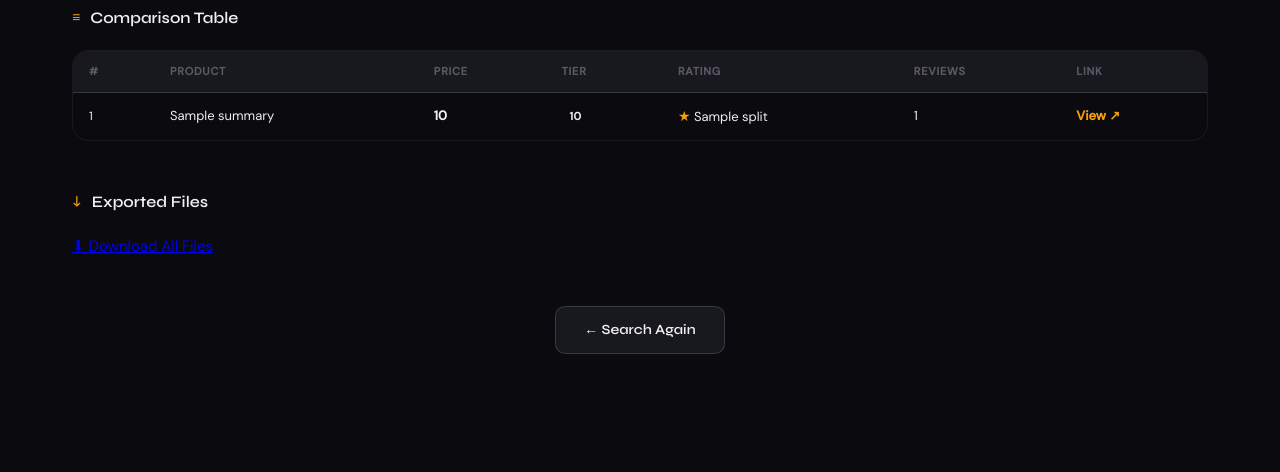
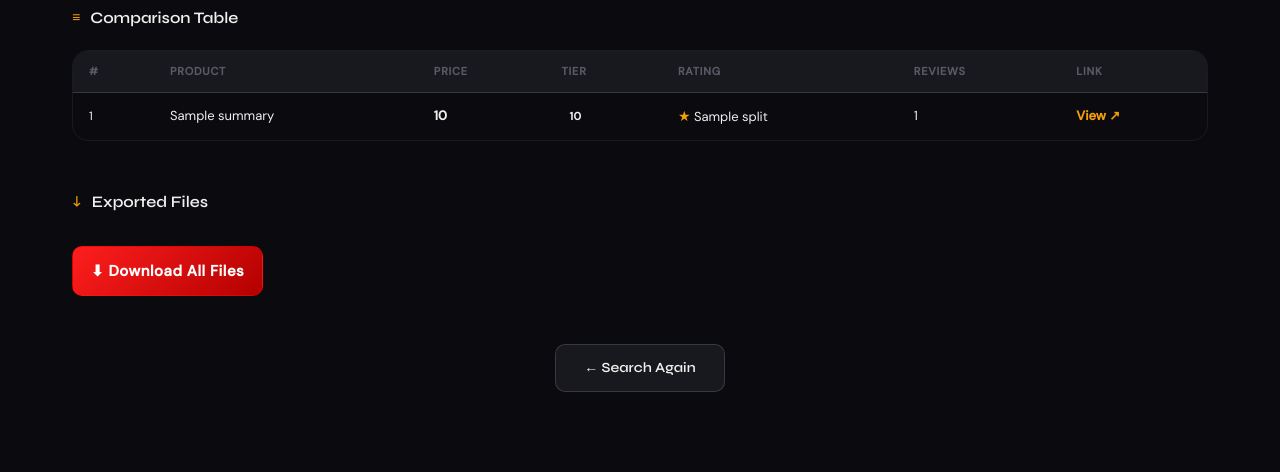
Before and after one commit to prernachavan6/Amazon_web_scraper, a Flask app: template templates/results.html in a window 1280 px wide. Shown: the part 1000-1472 px from the top of the page. Before the commit the page ends 1354 px from the top, so only its background shows below. Run offline with Flask 3, Linux system fonts and the light colour scheme; the template is opened without the code that fills it: most values are stand-ins (such as "Sample title", 1, 10 or a date in 2020).

Commit message:
Update style.css

```diff
--- a/static/style.css
+++ b/static/style.css
@@ -840,6 +840,27 @@ body {
   color: var(--text-2);
 }
 
+.download-btn {
+  display: inline-flex;
+  align-items: center;
+  justify-content: center;
+  margin-top: 12px;
+  padding: 12px 18px;
+  background: linear-gradient(135deg, #ff1e1e, #b30000);
+  color: white;
+  border-radius: 10px;
+  text-decoration: none;
+  font-weight: 600;
+  letter-spacing: 0.5px;
+  transition: all 0.2s ease;
+  border: 1px solid rgba(255, 0, 0, 0.3);
+}
+
+.download-btn:hover {
+  transform: translateY(-2px);
+  box-shadow: 0 6px 18px rgba(255, 0, 0, 0.35);
+  background: linear-gradient(135deg, #ff2a2a, #990000);
+}
 /* ── Empty state ────────────────────────────────────── */
 .empty-state {
   text-align: center;
```
